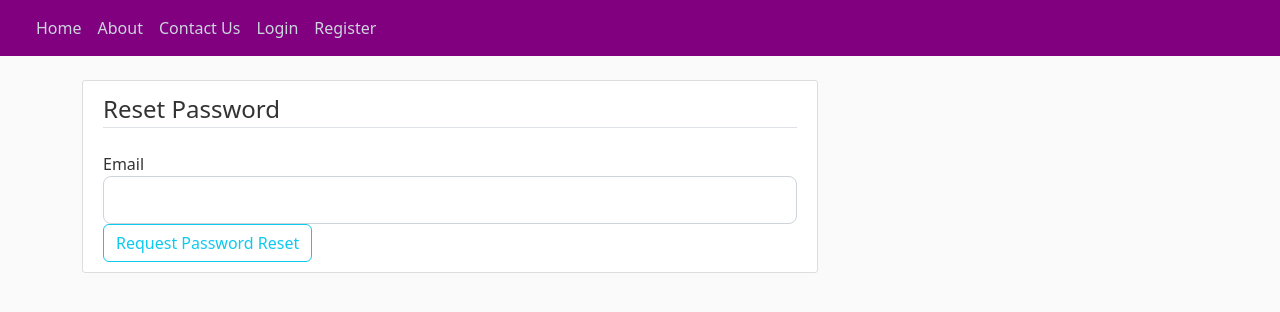
After one commit to temitope3201/altchoool_blog_project, a Flask app: page /reset_password in a window 1280 px wide. The commit adds this page. Shown: the top 312 px of the page. Run offline with Flask 3, Linux system fonts and the light colour scheme; some libraries are stand-ins or nearby versions.

Commit message:
Added Password Recovery Feature To The Blog

```diff
--- a/altschool_blog_project/__init__.py
+++ b/altschool_blog_project/__init__.py
@@ -14,12 +14,12 @@ app = Flask(__name__)
 app.config['SECRET_KEY'] = '2e10737dc9d08a4805bf484e01d1e08b'
 app.config['SQLALCHEMY_DATABASE_URI'] = 'sqlite:///'+ os.path.join(base_dir, 'blog.db')
 app.config['SQLALCHEMY_TRACK_MODIFICATIONS'] = False
-app.config['MAIL_SERVER'] = 'smtp.mail.yahoo.com'
+app.config['MAIL_SERVER'] = 'smtp.googlemail.com'
 app.config['MAIL_PORT'] = 587
 app.config['MAIL_USE_TLS'] = True
 app.config['MAIL_USE_SSL'] = False
-app.config['MAIL_USERNAME'] = os.getenv('MAIL_USERNAME')
-app.config['MAIL_PASSWORD'] = os.getenv('MAIL_PASSWORD')
+app.config['MAIL_USERNAME'] = os.getenv('MAIL_USER')
+app.config['MAIL_PASSWORD'] = os.getenv('MAIL_PASSW')
 
 
 db = SQLAlchemy(app)
--- a/altschool_blog_project/forms.py
+++ b/altschool_blog_project/forms.py
@@ -77,3 +77,22 @@ class ContactForm(FlaskForm):
     email = EmailField('Email', validators=[DataRequired(), Email()])
     message = TextAreaField('Message', validators=[DataRequired()])
     submit = SubmitField('Send Message')
+
+class ResetRequestForm(FlaskForm):
+
+    email = EmailField('Email', validators=[DataRequired(), Email()])
+    submit = SubmitField('Request Password Reset')
+
+    def validate_email(self, email):
+
+        user = User.query.filter_by(email = email.data).first()
+
+        if user is None:
+
+            raise ValidationError('The Email Does Not Exist, Create A New Account')
+
+class ResetPasswordForm(FlaskForm):
+
+    password = PasswordField('New Password', validators=[DataRequired()])
+    confirm_password = PasswordField('Confirm New Password', validators=[DataRequired(), EqualTo('password')])
+    submit = SubmitField('Reset Password')
--- a/altschool_blog_project/routes.py
+++ b/altschool_blog_project/routes.py
@@ -1,15 +1,14 @@
 import email
-from email import message
 from fileinput import filename
 from turtle import title
 from altschool_blog_project import app, db, bcrypt, mail
 from flask import render_template, request, redirect, url_for, flash,abort
-from altschool_blog_project.forms import RegistrationForm, LoginForm, UpdateProfileForm, PostForm, ContactForm
+from altschool_blog_project.forms import RegistrationForm, LoginForm, UpdateProfileForm, PostForm, ContactForm, ResetRequestForm, ResetPasswordForm
 from altschool_blog_project.models import User,Post,Message
 from flask_login import login_user, current_user, logout_user, login_required
 import secrets, os
 from PIL import Image
-
+from flask_mail import Message
 
 
 
@@ -236,3 +235,57 @@ def contact():
 
 
     return render_template('contact.html', form = form, title = 'Contact')
+
+def send_reset_email(user):
+    token = user.get_reset_token()
+    msg = Message('Password Reset Request', sender = 'temitopeadebayo749@gmail.com', recipients=[user.email])
+    msg.body = f"""
+        To reset Your password, visit the following link
+        {url_for('reset_password', token= token, _external = True)}
+
+        If you did not send this request simply ignore this mail
+    """
+    mail.send(msg)
+
+@app.route('/reset_password', methods=['GET', 'POST'])
+def reset_request():
+    if current_user.is_authenticated:
+        return redirect(url_for('home'))
+
+    form = ResetRequestForm()
+
+    if form.validate_on_submit():
+        user = User.query.filter_by(email = form.email.data).first()
+        send_reset_email(user)
+
+        flash('An Email Has Been Sent WIth Instructions on How To Change The Password', 'success')
+
+        return redirect(url_for('login'))
+
+    return render_template('reset_request.html', title = 'Reset Password', form = form)
+
+
+
+@app.route('/reset_password/<token>', methods=['GET', 'POST'])
+def reset_password(token):
+    if current_user.is_authenticated:
+        return redirect(url_for('home'))
+
+    user = User.verify_reset_token(token)
+
+    if user is None:
+        flash('The Token Is Invalid or Expired', 'warning')
+        return redirect(url_for('reset_request'))
+
+    form = ResetPasswordForm()
+
+    if form.validate_on_submit():
+        hashed_password = bcrypt.generate_password_hash(form.password.data).decode('utf-8')
+        user.password = hashed_password
+
+
+        db.session.commit()
+        flash(f' Your Password has been changed. You can now Log In', 'success')
+        return redirect(url_for('login'))
+
+    return render_template('reset_password.html', title= "Reset PassWord", form = form)
--- a/altschool_blog_project/templates/login.html
+++ b/altschool_blog_project/templates/login.html
@@ -48,7 +48,7 @@
         </div>
 
         <small class="text-muted ml-2">
-            <a href="#"> Forgot Password?</a>
+            <a href="{{url_for('reset_request')}}"> Forgot Password?</a>
         </small>
     </form>
 
--- /dev/null
+++ b/altschool_blog_project/templates/reset_request.html
@@ -0,0 +1,38 @@
+{% extends 'base.html' %}
+
+{% block content %}
+<div class="content-section" >
+    <form method="POST" action="">
+        {{form.hidden_tag()}}
+        <fieldset class="form-group">
+            <legend class="border-bottom mb-4">Reset Password </legend>
+            <div class="form-group">
+                {{form.email.label(class="form-control-label")}}
+                {% if form.email.errors %}
+                    {{form.email(class="form-control form-control-lg is-invalid")}}
+                    <div class="inavlid-feedback">
+                        {% for error in form.email.errors %}
+                        <span>
+                            {{ error }}
+                        </span>
+                    {% endfor %}
+                    </div>
+
+                {% else %}
+                    {{form.email(class="form-control form-control-lg")}}
+                {% endif %}
+            </div>
+
+
+        </fieldset>
+        <div class="form-group">
+            {{form.submit (class="btn btn-outline-info")}}
+        </div>
+
+
+    </form>
+
+</div>
+
+
+{% endblock %}
--- a/app.py
+++ b/app.py
@@ -1,4 +1,6 @@
 from altschool_blog_project import app
+import os
+
 
 
 if __name__ == "__main__":
--- a/requirements.txt
+++ b/requirements.txt
@@ -1,7 +1,10 @@
+Authlib==1.1.0
 bcrypt==4.0.1
 blinker==1.5
+cffi==1.15.1
 click==8.1.3
 colorama==0.4.6
+cryptography==38.0.3
 dnspython==2.2.1
 email-validator==1.3.0
 Flask==2.2.2
@@ -16,6 +19,7 @@ itsdangerous==2.1.2
 Jinja2==3.1.2
 MarkupSafe==2.1.1
 Pillow==9.3.0
+pycparser==2.21
 python-decouple==3.6
 python-dotenv==0.21.0
 SQLAlchemy==1.4.42
```
Also changed, not shown: altschool_blog_project/models.py (+21 -1 lines), altschool_blog_project/templates/reset_password.html (added, +49 -0 lines), altschool_blog_project/blog.db.
